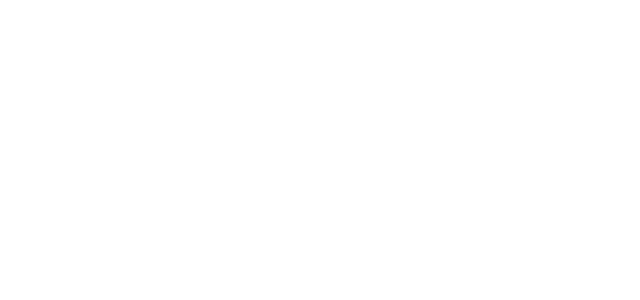
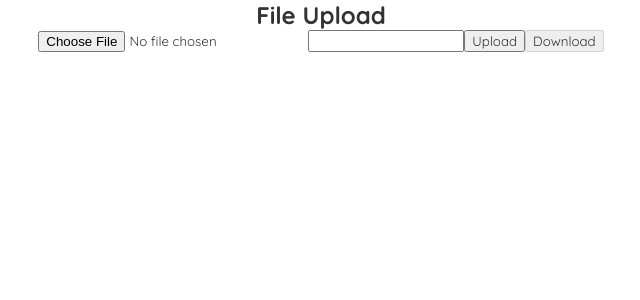
Before and after one commit to aezazfb/cartLoginReact, a React (Create React App) app: page /downloads in a window 1280 px wide. Before the commit this address had no page. Shown: the top 300 px of the page, without its empty margins (319-959 px from the left). Built offline with nearby package versions, Linux system fonts and the light colour scheme.

Commit message:
Upload And Download functionality added!

```diff
--- a/src/App.js
+++ b/src/App.js
@@ -4,6 +4,7 @@
 import { BrowserRouter as Router, Route, Routes} from 'react-router-dom';
 import CategoryPage from './CategoryForm';
 import PrivateRoute from './PrivateRoute';
+import FileUpload from './FileDownload';
 
 function App() {
   return (
@@ -13,6 +14,7 @@
 
         <Route path='/login'element={<SignInSide />}/>
         <Route path='/category'element={<CategoryPage />}/>
+        <Route path='/downloads'element={<FileUpload />}/>
 
       </Routes>
       </div>
--- a/src/CategoryForm.js
+++ b/src/CategoryForm.js
@@ -41,30 +41,45 @@
       // Handle form submission
       try {
         const formData = new FormData();
-        formData.append('categoryName', values.catrgoryName);
+        formData.append('catrgoryName', values.catrgoryName);
         formData.append('description', values.description);
         formData.append('imageUrl', values.imageUrl);
-        formData.append('image', values.image);
+        //formData.append('image', values.image);
 
-        //post formdata for upload data..
-        const response = await axios.post('https://localhost:7094/api/Category/Add', values, {
-          headers: {
-            'Content-Type': 'application/json',
-          },
-        });
+        const formData2 = new FormData();
+          formData2.append('file', values.image);
+          const response2 = await axios.post('https://localhost:7094/api/Category/uploadfile', formData2, {
+            headers: {
+              'Content-Type': 'multipart/form-data',
+            },
+          });
 
-        if (response.status === 200) {
-          // Handle successful login
-          console.log(`Category created successful! Welcome ${response.data}`);
+          if(response2.status == 200){
+            console.log(`File created successful! Welcome ${response2.data}`);
+          } else {
+            // Handle other responses
+            console.log(`Creation failed: ${response2.data.message}`);
+          }
+
+        // //post formdata for upload data..
+        // const response = await axios.post('https://localhost:7094/api/Category/Add', formData, {
+        //   headers: {
+        //     'Content-Type': 'application/json',
+        //   },
+        // });
+
+        // if (response.status === 200) {
+        //   // Handle successful login
+        //   console.log(`Category created successful! Welcome ${response.data}`);
 
 
 
-          //navigate('/category');
-          // Redirect or update the UI accordingly
-        } else {
-          // Handle other responses
-          console.log(`Creation failed: ${response.data.message}`);
-        }
+        //   //navigate('/category');
+        //   // Redirect or update the UI accordingly
+        // } else {
+        //   // Handle other responses
+        //   console.log(`Creation failed: ${response.data.message}`);
+        // }
       } catch (error) {
         // Handle errors
         console.log(`An error occurred: ${error.response ? error.response.data.message : error.message}`);
--- /dev/null
+++ b/src/FileDownload.js
@@ -0,0 +1,76 @@
+import React, { useState } from 'react';
+import axios from 'axios';
+
+const FileUpload = () => {
+    const [file, setFile] = useState(null);
+    const [message, setMessage] = useState('');
+    const [fileId, setFileId] = useState('');
+
+    const onFileChange = (e) => {
+        setFile(e.target.files[0]);
+    };
+    const onTextChange = (e) => {
+        //console.log(e.target.value);
+         setFileId(e.target.value);
+    };
+
+    const onFileUpload = async () => {
+        if (!file) {
+            setMessage('Please select a file to upload.');
+            return;
+        }
+
+        const formData = new FormData();
+        formData.append('file', file);
+
+        try {
+            const response = await axios.post('http://localhost:5000/api/files', formData, {
+                headers: {
+                    'Content-Type': 'multipart/form-data',
+                },
+            });
+            setFileId(response.data.id);
+            setMessage('File uploaded successfully: ' + response.data.fileName);
+        } catch (error) {
+            setMessage('Error uploading file: ' + error.message);
+        }
+    };
+
+    const onFileDownload = async () => {
+        if (!fileId) {
+            setMessage('No file to download.');
+            return;
+        }
+
+        try {
+            const response = await axios.get(`https://localhost:7094/api/Category/download/${fileId}`, {
+                responseType: 'blob',
+            });
+
+            const url = window.URL.createObjectURL(new Blob([response.data]));
+            const link = document.createElement('a');
+            link.href = url;
+            let fileNameWithExtension = "file."
+            + response.data.type.split("/")[1]; //File extension from response..
+            link.setAttribute('download', fileNameWithExtension);
+            document.body.appendChild(link);
+            link.click();
+            link.parentNode.removeChild(link);
+        } catch (error) {
+            setMessage('Error downloading file: ' + error.message);
+        }
+    };
+
+    return (
+        <div>
+            <h2>File Upload</h2>
+            <input type="file" onChange={onFileChange} />
+            <input type="text" onChange={onTextChange} />
+            <button onClick={onFileUpload}>Upload</button>
+            <button onClick={onFileDownload} disabled={!fileId}>Download</button>
+            <p>{message}</p>
+        </div>
+    );
+};
+
+export default FileUpload;
```
